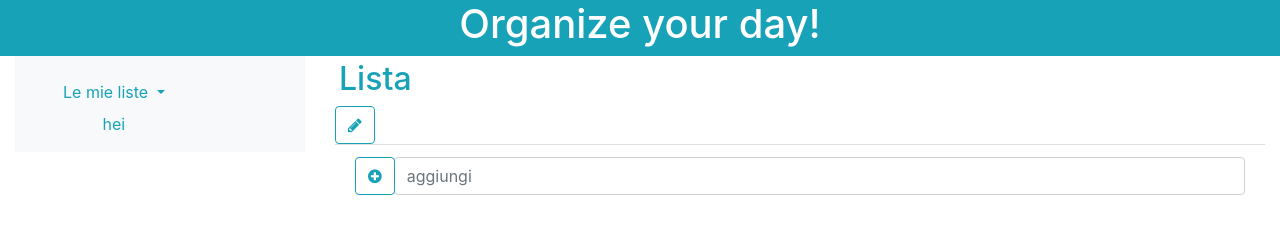
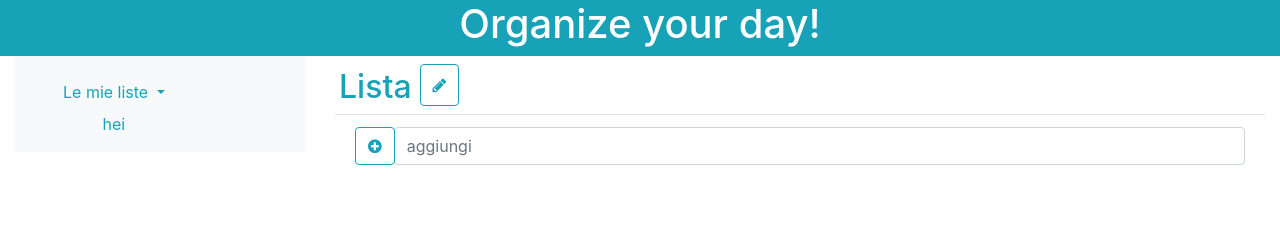
Before and after one commit to FerdinandoDP/to_do_list_28_09, a plain HTML site: page index.html in a window 1280 px wide. Drawn offline with nearby package versions, Linux system fonts and the light colour scheme.

Commit message:
modifica index

```diff
--- a/index.html
+++ b/index.html
@@ -39,8 +39,10 @@
           <div class="col-9">
             <section>
                 <header id="header_title">
+                        <div class="d-flex justify-content-left mt-2">
                         <h2 class="text-info ml-1 mt-1 justify-content" id="list_title">Lista</h2>
-                        <button type="button" class="btn btn-outline-info" id="button_rename" ><i class="fa fa-pencil"></i></button>
+                        <button type="button" class="btn btn-outline-info ml-2 mb-2" id="button_rename" ><i class="fa fa-pencil"></i></button>
+                    </div>
                 </header>
                 <ul class="list-group list-group-flush border-info" id="list_to_do">
                    <li class="list-group-item">
```
